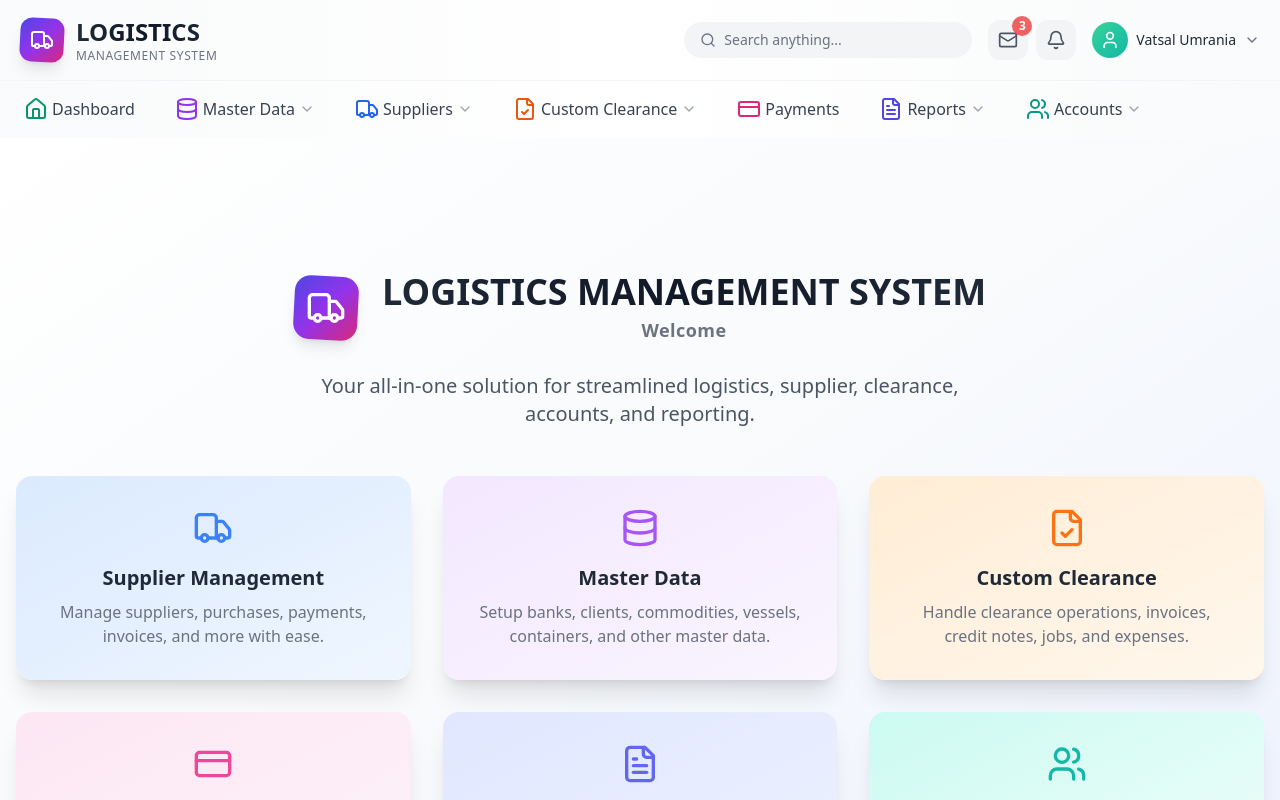
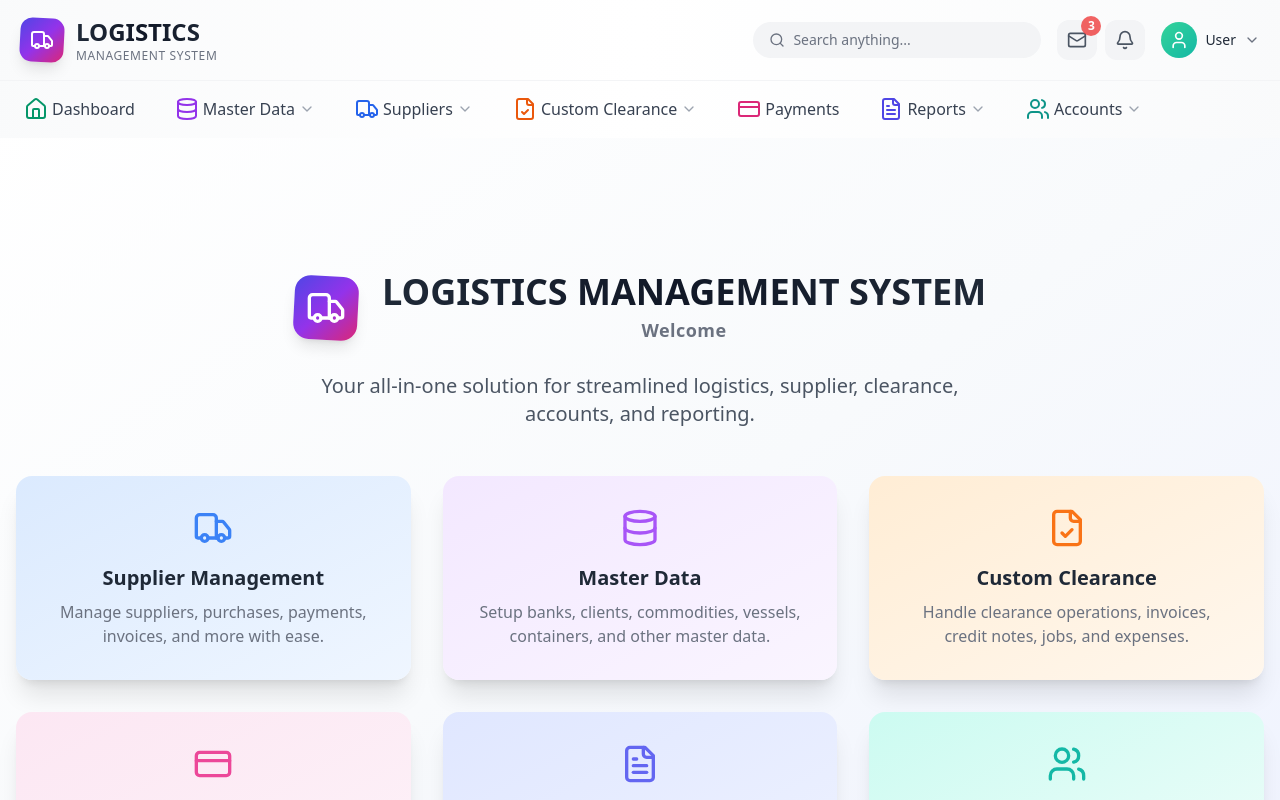
Before and after one commit to VatsalUmrania/Logitics-Management-System, a React (Vite) app: page / in a window 1280 px wide. Shown: the top 800 px of the page. Built offline with nearby package versions, Linux system fonts and the light colour scheme.

Commit message:
NavBar Update

```diff
--- a/src/components/NavBar.jsx
+++ b/src/components/NavBar.jsx
@@ -302,7 +302,7 @@ const navItems = [
 ];
 
 const Navbar = () => {
-  const [user] = useState('Vatsal Umrania');
+  const [user] = useState('User');
   const [isMobileMenuOpen, setIsMobileMenuOpen] = useState(false);
   const [activeDropdown, setActiveDropdown] = useState(null);
   const [isScrolled, setIsScrolled] = useState(false);
```
